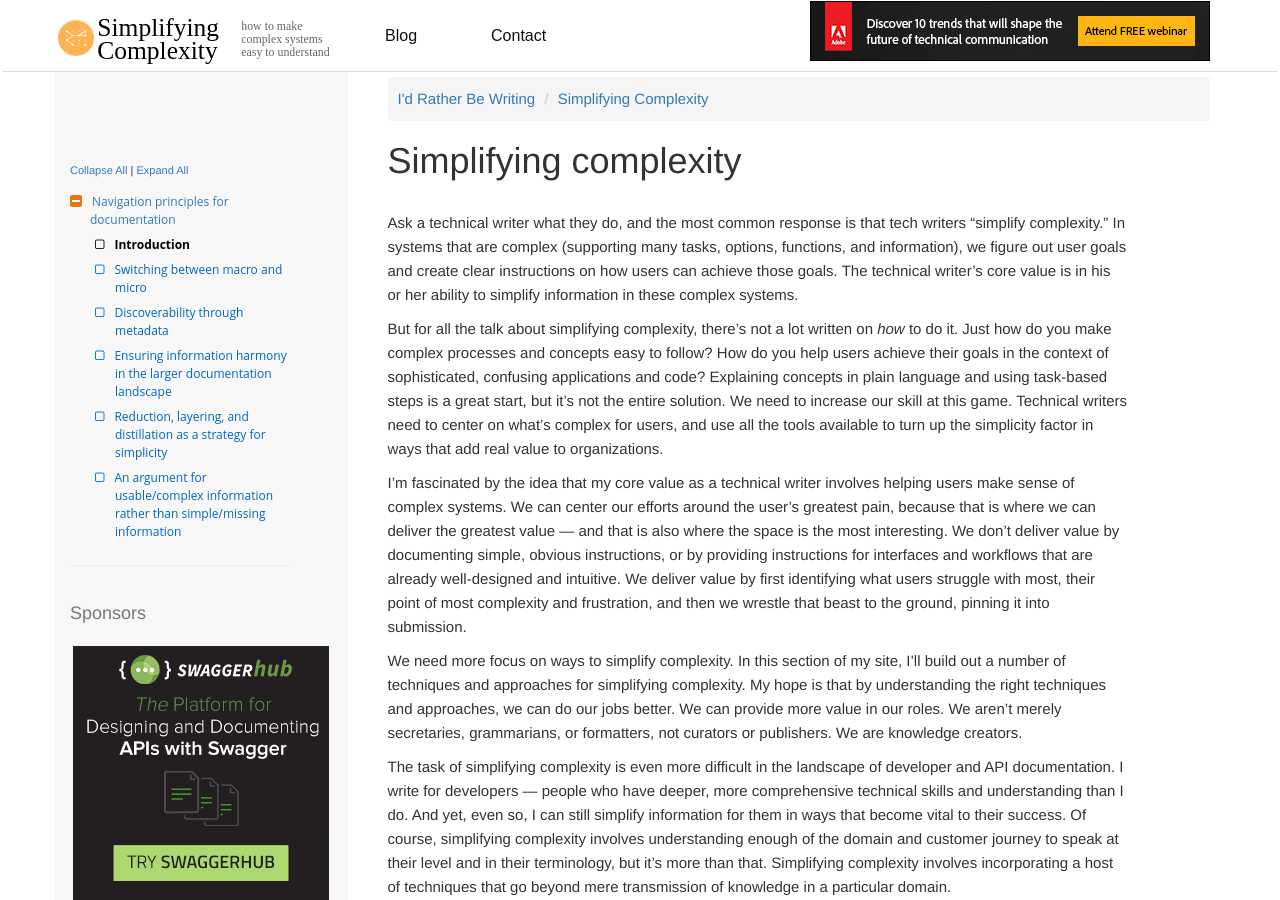
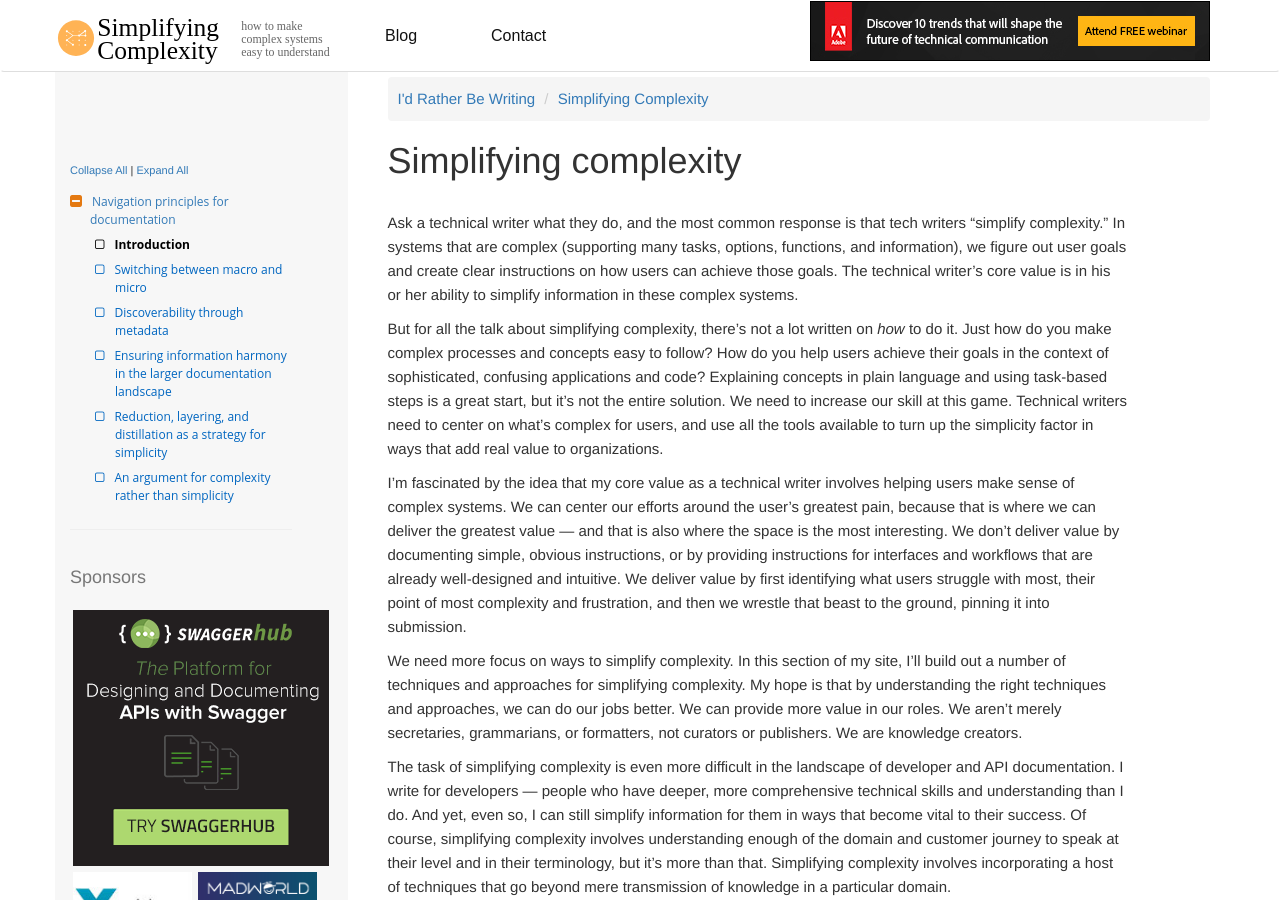
Before and after one commit to tomjoht/simplifying-complexity, a Jekyll site: the page built from _docs/index.md, in a window 1280 px wide and 900 px high. Built offline with Jekyll 4.4.1, drawn with Linux system fonts in a browser that asks for light colours; nearby versions of some CDN libraries; comment, search, counter and statistics services are not loaded; a style sheet for code colours, icons or effects is not loaded.

Commit message:
fix urls

```diff
--- a/_data/docnav.yml
+++ b/_data/docnav.yml
@@ -22,8 +22,8 @@
   - title: Reduction, layering, and distillation as a strategy for simplicity
     jurl: /reduction-layering-distillation.html
 
-  - title: An argument for usable/complex information rather than simple/missing information
-    jurl: /argument-for-complexity-rather-than-simplicity.md
+  - title: An argument for complexity rather than simplicity
+    jurl: /argument-for-complexity-rather-than-simplicity.html
 
   # - title: Guiding users through non-linear systems
   #   jurl: /guidance-through-non-linear-systems.html
```
Also changed, not shown: _docs/argument-for-complexity-rather-than-simplicity.md (+3 -4 lines).
